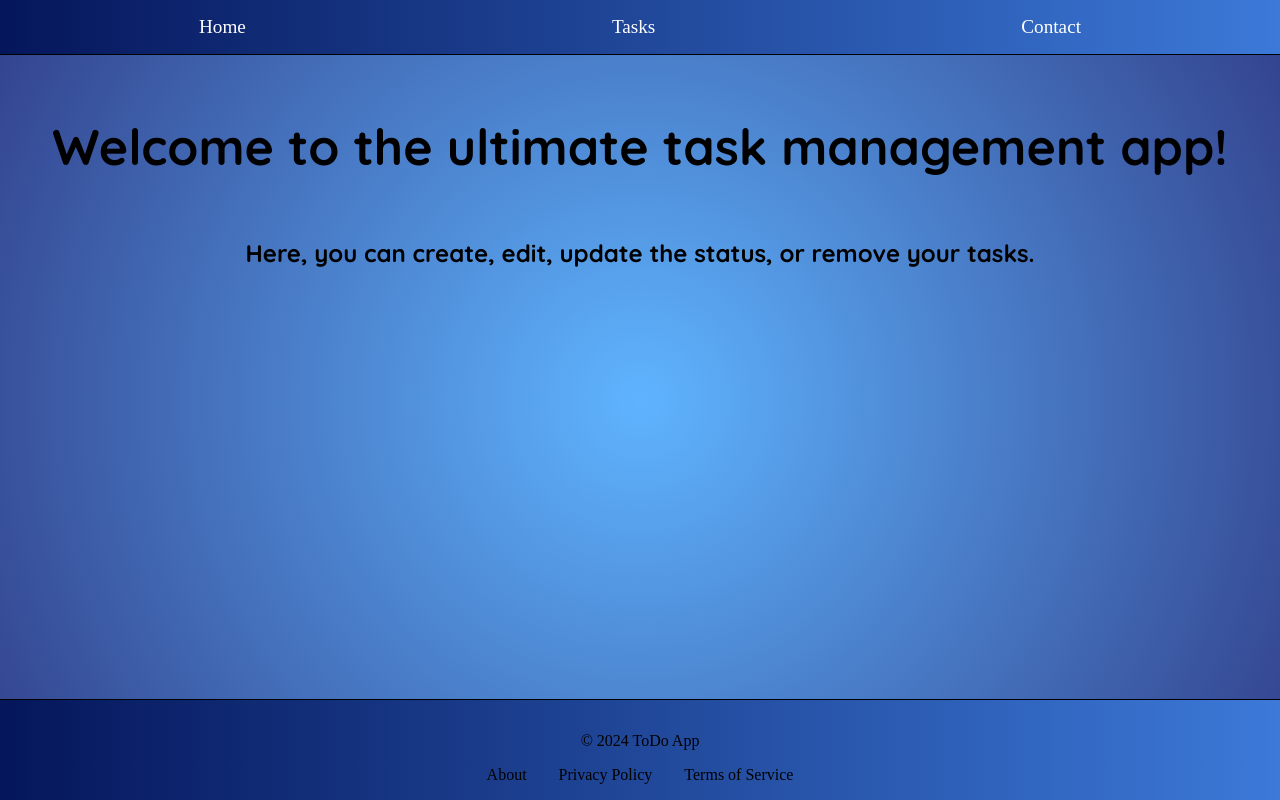
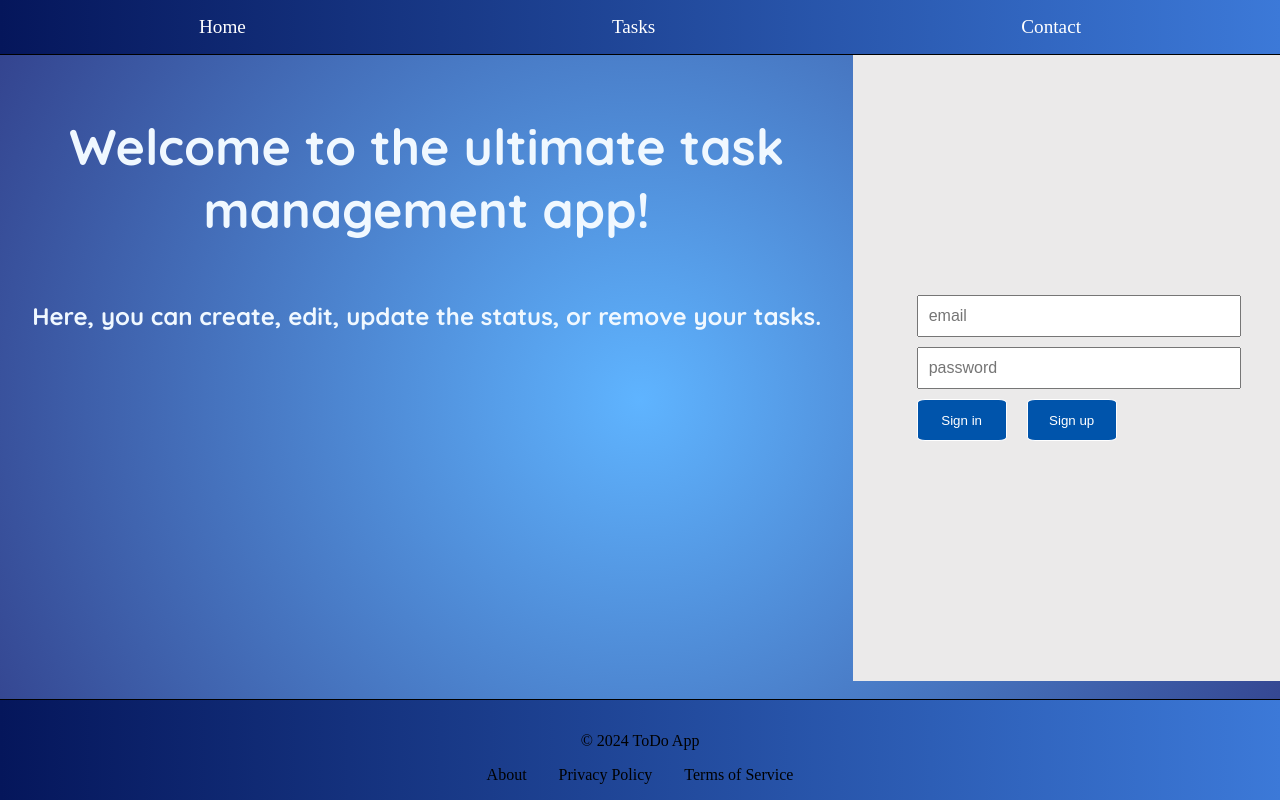
Before and after one commit to Timuriagudin/ToDo-app, a React (Create React App) app: page / in a window 1280 px wide. Built offline with nearby package versions, Linux system fonts and the light colour scheme.

Commit message:
added login form

```diff
--- a/src/components/ContactForm.css
+++ b/src/components/ContactForm.css
@@ -11,13 +11,15 @@
 }
 
 .contact-form button {
+  width: 90px;
   padding: 0.8rem;
-  background: radial-gradient(circle, #5fb4ff, #32408b);
+  background: #0054ab;
   color: white;
-  border: none;
+  border: 1px solid white;
+  border-radius: 9%;
   transition: background-color 0.3s ease, transform 0.3s ease;
 }
 .contact-form button:hover {
   background-color: #2980b9;
-  transform: scale(1.01);
+  transform: scale(1.05);
 }
--- a/src/components/HomePage.css
+++ b/src/components/HomePage.css
@@ -1,12 +1,60 @@
-
-h1 {
+.left-section h1 {
   font-family: "Quicksand", sans-serif;
   text-align: center;
   margin-top: 60px;
   font-size: 50px;
+  color: aliceblue;
 }
-h2 {
+.left-section h2 {
   font-family: "Quicksand", sans-serif;
   text-align: center;
   margin-top: 60px;
+  color: aliceblue;
 }
+
+.container {
+  display: flex;
+  height: 78.3vh;
+}
+
+.left-section {
+  flex: 2;
+  display: block;
+  justify-content: center;
+  align-items: center;
+}
+.right-section {
+  flex: 1;
+  display: flex;
+  justify-content: center;
+  align-items: center;
+  background-color: #ebeaea;
+}
+
+.login-form {
+  max-width: 300px;
+  width: 100%;
+}
+
+.login-form input {
+  margin-bottom: 10px;
+  padding: 10px;
+  font-size: 16px;
+  width: 100%;
+}
+
+.login-form button {
+  width: 90px;
+  padding: 0.8rem;
+  background: #0054ab;
+  color: white;
+  border: 1px solid white;
+  border-radius: 9%;
+  transition: background-color 0.3s ease, transform 0.3s ease;
+  margin-right: 20px;
+}
+
+.login-form button:hover {
+  background-color: #2980b9;
+  transform: scale(1.05);
+}
--- a/src/components/HomePage.jsx
+++ b/src/components/HomePage.jsx
@@ -3,11 +3,26 @@ import "./HomePage.css";
 
 const HomePage = () => {
   return (
-    <div>
-      <h1>Welcome to the ultimate task management app!</h1>
-      <h2>
-        Here, you can create, edit, update the status, or remove your tasks.
-      </h2>
+    <div className="container">
+      <div className="left-section">
+        <h1>Welcome to the ultimate task management app!</h1>
+        <h2>
+          Here, you can create, edit, update the status, or remove your tasks.
+        </h2>
+      </div>
+      <div className="right-section">
+        <form className="login-form">
+          <input type="email" name="email" placeholder="email" required />
+          <input
+            type="password"
+            name="password"
+            placeholder="password"
+            required
+          />
+          <button type="submit">Sign in</button>
+          <button type="button">Sign up</button>
+        </form>
+      </div>
     </div>
   );
 };
--- a/src/components/TodoForm.css
+++ b/src/components/TodoForm.css
@@ -9,15 +9,14 @@
 }
 
 .todo-form button {
+  width: 90px;
   padding: 0.8rem;
-  background: radial-gradient(circle, #5fb4ff, #32408b);
+  background: #0054ab;
   color: white;
+  border: 1px solid white;
+  border-radius: 9%;
+  transition: background-color 0.3s ease, transform 0.3s ease;
   margin-left: 10px;
-  border-radius: 20%;
-  border-color: #3498db;
-  transition: border-color 0.03s ease, box-shadow 0.03s ease;
-  box-shadow: 0 0 8px rgba(52, 152, 219, 0.5);
-  border: 0.1px solid #ccc;
 }
 
 .todo-form input:hover {
```
